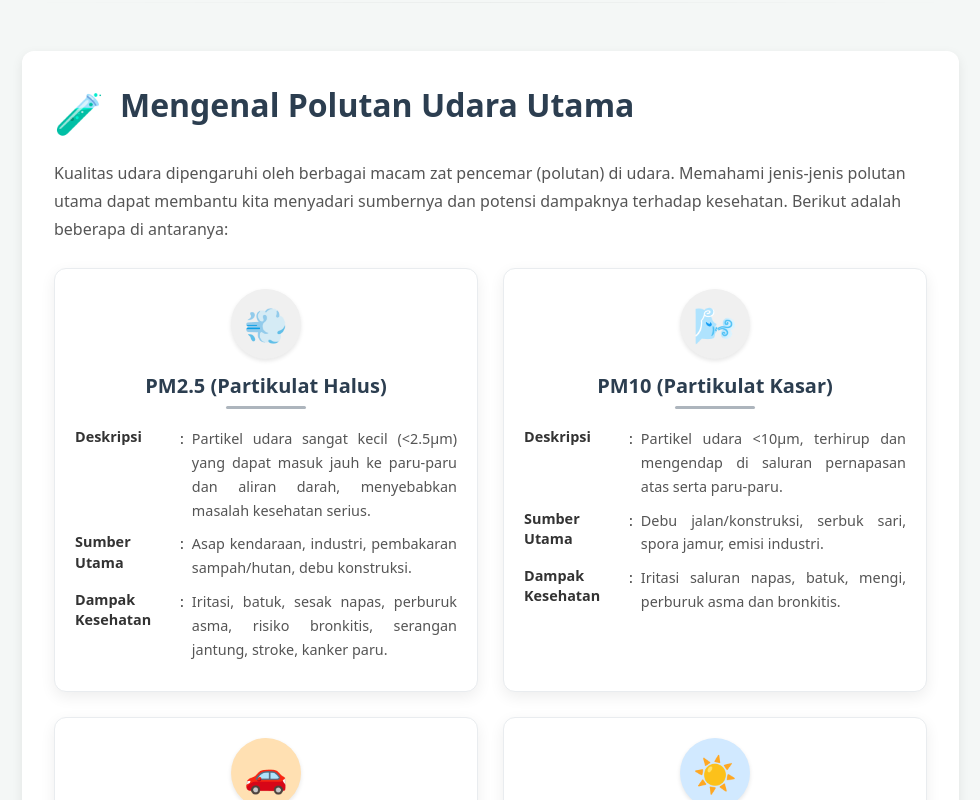
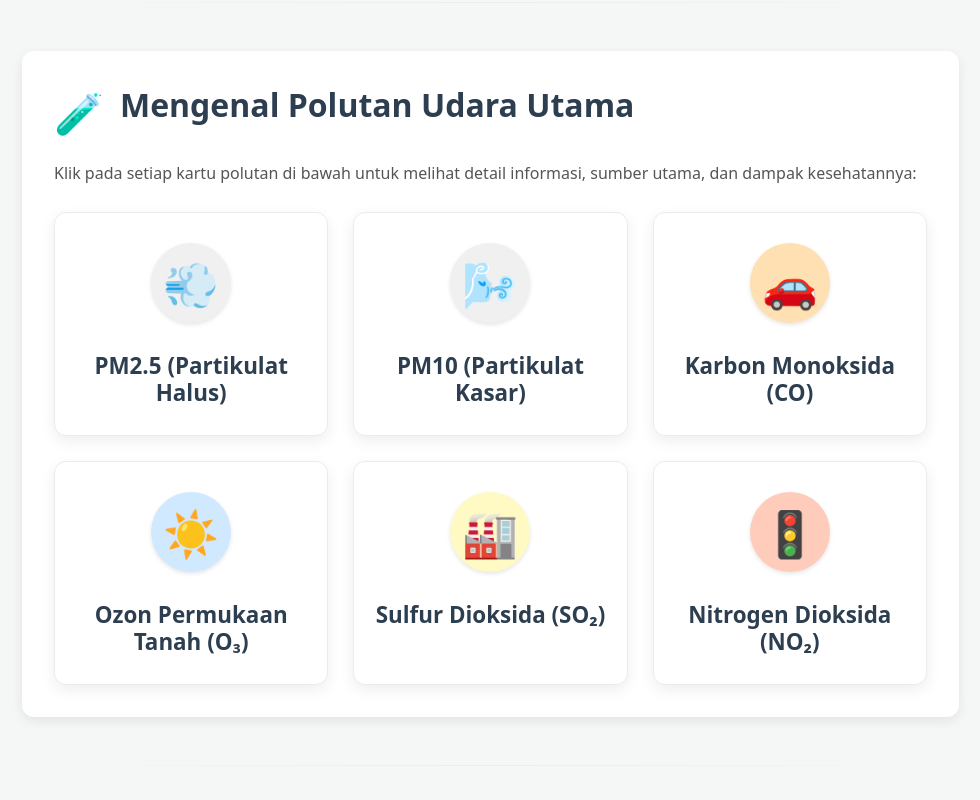
Before and after one commit to RezaHarahap18/Sky-Watch, a React (Vite) app in the folder frontend/: page /information in a window 1280 px wide. Shown: the part 1400-2200 px from the top of the page, without its empty margins (297-1277 px from the left). Built offline with nearby package versions, Linux system fonts and the light colour scheme; a web font is replaced by a local one.

Commit message:
Update Information Page: Redesign pollutant cards and improve sidebar functionality

```diff
--- a/frontend/src/components/informationPageSections/PollutantTypesSection.jsx
+++ b/frontend/src/components/informationPageSections/PollutantTypesSection.jsx
@@ -1,4 +1,4 @@
-import React from 'react';
+import React, { useState } from 'react';
 import styles from '../../pages/InformationPage.module.css';
 
 const pollutantsData = [
@@ -64,6 +64,7 @@ const pollutantsData = [
   }
 ];
 
+
 function PollutantDetailItem({ label, value }) {
   return (
     <div className={styles.pollutantDetailItem}>
@@ -74,13 +75,24 @@ function PollutantDetailItem({ label, value }) {
   );
 }
 
-function PollutantCard({ iconPlaceholder, name, description, sources, impacts, iconBgClass, accentColorClass }) {
+function PollutantCard({ pollutant, isExpanded, onToggle }) {
+  const { iconPlaceholder, name, description, sources, impacts, iconBgClass, accentColorClass } = pollutant;
+
   return (
-    <div className={styles.pollutantCard}>
-      <div className={`${styles.pollutantCardIconContainer} ${iconBgClass}`}>
-        <span className={styles.pollutantCardIcon}>{iconPlaceholder}</span>
+    <div
+      className={`${styles.pollutantCard} ${isExpanded ? styles.pollutantCardExpanded : styles.pollutantCardCollapsed}`}
+      onClick={onToggle}
+      role="button"
+      tabIndex={0}
+      onKeyPress={(e) => (e.key === 'Enter' || e.key === ' ') && onToggle()}
+    >
+      <div className={`${styles.pollutantCardIconContainer} ${iconBgClass} ${isExpanded ? styles.iconContainerExpanded : styles.iconContainerCollapsed}`}>
+        <span className={`${styles.pollutantCardIcon} ${isExpanded ? styles.iconExpanded : styles.iconCollapsed}`}>{iconPlaceholder}</span>
       </div>
-      <h3 className={`${styles.pollutantCardTitle} text-center`}>{name}</h3>
+      <h3 className={`${styles.pollutantCardTitle} ${isExpanded ? styles.titleExpanded : styles.titleCollapsed} text-center`}>{name}</h3>
+
+      {isExpanded && (
+        <>
           <div className={`${styles.titleAccentLine} ${accentColorClass}`}></div>
           <div className={styles.pollutantCardContent}>
             <PollutantDetailItem label="Deskripsi" value={description} />
@@ -93,11 +105,23 @@ function PollutantCard({ iconPlaceholder, name, description, sources, impacts, i
               value={impacts}
             />
           </div>
+        </>
+      )}
     </div>
   );
 }
 
 function PollutantTypesSection() {
+  const [openCards, setOpenCards] = useState({});
+
+  const handleCardToggle = (pollutantId) => {
+    setOpenCards(prevOpenCards => ({
+      ...prevOpenCards,
+      [pollutantId]: !prevOpenCards[pollutantId]
+    }));
+  };
+
+
   return (
     <section id="jenis-polutan" className={`${styles.infoSection} ${styles.fadeInElement}`}>
       <div className="d-flex align-items-center mb-3">
@@ -105,22 +129,16 @@ function PollutantTypesSection() {
         <h2 className={styles.sectionTitle}>Mengenal Polutan Udara Utama</h2>
       </div>
       <p className={styles.paragraph}>
-        Kualitas udara dipengaruhi oleh berbagai macam zat pencemar (polutan) di udara.
-        Memahami jenis-jenis polutan utama dapat membantu kita menyadari sumbernya dan potensi
-        dampaknya terhadap kesehatan. Berikut adalah beberapa di antaranya:
+        Klik pada setiap kartu polutan di bawah untuk melihat detail informasi, sumber utama, dan dampak kesehatannya:
       </p>
 
       <div className={styles.pollutantGridContainer}>
         {pollutantsData.map(pollutant => (
           <PollutantCard
             key={pollutant.id}
-            iconPlaceholder={pollutant.iconPlaceholder}
-            name={pollutant.name}
-            description={pollutant.description}
-            sources={pollutant.sources}
-            impacts={pollutant.impacts}
-            iconBgClass={pollutant.iconBgClass}
-            accentColorClass={pollutant.accentColorClass}
+            pollutant={pollutant}
+            isExpanded={!!openCards[pollutant.id]}
+            onToggle={() => handleCardToggle(pollutant.id)}
           />
         ))}
       </div>
--- a/frontend/src/pages/InformationPage.module.css
+++ b/frontend/src/pages/InformationPage.module.css
@@ -169,12 +169,10 @@
    ========================================================================== */
 
 
-/* ==========================================================================
-   AWAL STYLE SECTION JENIS POLUTAN (PollutantTypesSection)
-   ========================================================================== */
+/* === AWAL STYLE SECTION JENIS POLUTAN (PollutantTypesSection) - DENGAN CARD REVEAL === */
 .pollutantGridContainer {
   display: grid;
-  grid-template-columns: repeat(auto-fit, minmax(300px, 1fr));
+  grid-template-columns: repeat(3, 1fr);
   gap: 25px;
   margin-top: 25px;
 }
@@ -185,15 +183,54 @@
   border-radius: 12px;
   padding: 20px;
   box-shadow: 0 5px 15px rgba(0, 0, 0, 0.07);
-  transition: transform 0.3s ease-out, box-shadow 0.3s ease-out;
+  transition: transform 0.3s ease-out, box-shadow 0.3s ease-out, height 0.3s ease-in-out;
   display: flex;
   flex-direction: column;
-  height: 100%;
+  min-height: 220px;
+  cursor: pointer;
+  overflow: hidden;
 }
 
 .pollutantCard:hover {
-  transform: translateY(-8px);
-  box-shadow: 0 8px 25px rgba(0, 0, 0, 0.1);
+  transform: translateY(-5px);
+  box-shadow: 0 7px 20px rgba(0, 0, 0, 0.1);
+}
+
+/* --- Gaya untuk State Collapsed (Default) --- */
+.pollutantCardCollapsed .pollutantCardIconContainer {
+  width: 80px;
+  height: 80px;
+  margin-top: 10px;
+  transition: width 0.3s ease-in-out, height 0.3s ease-in-out, margin-top 0.3s ease-in-out;
+}
+.pollutantCardCollapsed .pollutantCardIcon {
+  font-size: 2.8rem;
+  transition: font-size 0.3s ease-in-out;
+}
+.pollutantCardCollapsed .pollutantCardTitle {
+  font-size: 1.4rem;
+  margin-top: 15px;
+  transition: font-size 0.3s ease-in-out, margin-top 0.3s ease-in-out;
+}
+.pollutantCardCollapsed .titleAccentLine,
+.pollutantCardCollapsed .pollutantCardContent {
+  display: none;
+}
+
+.pollutantCardExpanded .pollutantCardIconContainer {
+  width: 70px;
+  height: 70px;
+  margin-top: 0;
+  transition: width 0.3s ease-in-out, height 0.3s ease-in-out, margin-top 0.3s ease-in-out;
+}
+.pollutantCardExpanded .pollutantCardIcon {
+  font-size: 2.2rem;
+  transition: font-size 0.3s ease-in-out;
+}
+.pollutantCardExpanded .pollutantCardTitle {
+  font-size: 1.25rem;
+  margin-top: 0;
+  transition: font-size 0.3s ease-in-out, margin-top 0.3s ease-in-out;
 }
 
 .pollutantCardIconContainer {
@@ -209,7 +246,6 @@
   box-shadow: 0 2px 4px rgba(0,0,0,0.1);
 }
 
-/* Warna Latar Tematik untuk Kontainer Ikon Polutan */
 .iconBgParticulate { background-color: #f0f0f0; }
 .iconBgCO { background-color: #ffe0b2; }
 .iconBgO3 { background-color: #d1e9ff; }
@@ -234,7 +270,6 @@
   width: 80px;
   margin: 0 auto 18px auto;
   border-radius: 2px;
-  /* Warna diatur oleh kelas .accentColor... */
 }
 
 /* Kelas warna untuk garis aksen di bawah judul kartu polutan */
@@ -277,6 +312,36 @@
 .pollutantDetailValue {
    flex-grow: 1;
   text-align: justify;
+}
+
+.pollutantCardContent {
+  text-align: left;
+  flex-grow: 1;
+  opacity: 1;
+  max-height: 1000px;
+  transition: opacity 0.3s ease-in-out 0.1s, max-height 0.3s ease-in-out;
+}
+
+.pollutantCardCollapsed .pollutantCardContent {
+  opacity: 0;
+  max-height: 0;
+  overflow: hidden;
+  margin-top: 0;
+  padding-top: 0;
+  padding-bottom: 0;
+}
+/* Media Query untuk layar medium (tablet) */
+@media (max-width: 991.98px) {
+  .pollutantGridContainer {
+    grid-template-columns: repeat(2, 1fr);
+  }
+}
+
+/* Media Query untuk layar kecil (mobile) */
+@media (max-width: 767.98px) {
+  .pollutantGridContainer {
+    grid-template-columns: 1fr;
+  }
 }
 /* ==========================================================================
    AKHIR STYLE SECTION JENIS POLUTAN (PollutantTypesSection)
@@ -388,7 +453,7 @@
   padding: 25px;
   border-radius: 10px;
   box-shadow: 0 4px 15px rgba(0, 0, 0, 0.08);
-  border-left: 5px solid #007bff;
+  border-left: 5px solid #ff0000;
   height: 100%;
   transition: box-shadow 0.3s ease;
 }
@@ -611,6 +676,7 @@
   transform: scale(1.03);
 }
 
+
 /* Konten Utama */
 .mainContentWrapper {
   flex-grow: 1;
@@ -635,17 +701,34 @@
 /* Responsivitas untuk Mobile (Sidebar menjadi Off-Canvas) */
 @media (max-width: 991.98px) {
   .sidebarGlobalToggleBtn {
-    display: block !important;
-    position: fixed;
-    top: calc((56px + 15px));
-    left: 15px;
-    z-index: 1045;
-    padding: 0.375rem 0.75rem;
-    font-size: 1.25rem;
-    line-height: 1;
+  position: fixed;
+  top: 50%;
+  left: 0;
+  transform: translateY(-50%);
+  z-index: 1045;
+  width: 40px;
+  height: 50px;
+  border: 1px solid #dee2e6;
+  border-left: none;
+  border-radius: 0 8px 8px 0;
+  display: flex;
+  align-items: center;
+  justify-content: center;
+  padding: 0;
+  background-color: #ffffff;
+  box-shadow: 2px 0 5px rgba(0,0,0,0.1);
+  font-size: 1.5rem;
+  line-height: 1;
+  color: #34495e;
+  cursor: pointer;
+  transition: background-color 0.2s ease, box-shadow 0.2s ease;
   }
 
-  .sidebarNavWrapper {
+  .sidebarGlobalToggleBtn:hover {
+  background-color: #f8f9fa;
+}
+
+   .sidebarNavWrapper {
     position: fixed;
     top: 0;
     left: 0;
@@ -656,6 +739,7 @@
     box-shadow: 2px 0 5px rgba(0,0,0,0.2);
     transition: transform 0.3s ease-in-out;
     padding: 0 !important;
+    background-color: #f8f9fa;
     border-right: 1px solid #dee2e6;
     border-radius: 0 12px 12px 0;
     margin-right: 0;
@@ -663,19 +747,14 @@
 
   .sidebarNavExpanded {
     transform: translateX(0);
-    width: 280px !important;
-    opacity: 1;
-    visibility: visible;
   }
 
   .sidebarNavCollapsed {
-      transform: translateX(-100%);
-      width: 280px !important;
+    transform: translateX(-100%);
   }
 
   .sidebarNavInner {
     padding: 1rem;
-    padding-top: calc((56px + 15px + 40px + 15px));
     height: 100%;
     overflow-y: auto;
   }
@@ -691,8 +770,8 @@
   }
 
   .mainContentWrapper,
-  .mainContentWhenSidebarCollapsed,
-  .mainContentWhenSidebarExpanded {
+  .mainContentWhenSidebarExpanded,
+  .mainContentWhenSidebarCollapsed {
     margin-left: 0 !important;
     width: 100%;
   }
--- a/frontend/src/pages/information-page.jsx
+++ b/frontend/src/pages/information-page.jsx
@@ -1,11 +1,11 @@
 import React, { useState, useEffect } from 'react';
 import styles from './InformationPage.module.css';
-
 import AqiExplanationSection from '../components/informationPageSections/AqiExplanationSection';
 import PollutantTypesSection from '../components/informationPageSections/PollutantTypesSection';
 import HealthImpactsSection from '../components/informationPageSections/HealthImpactsSection';
 import ProtectionTipsSection from '../components/informationPageSections/ProtectionTipsSection';
 import Footer from '../components/footer';
+
 
 function InformationPage() {
   const [isSidebarExpanded, setIsSidebarExpanded] = useState(true);
@@ -43,6 +43,7 @@ function InformationPage() {
     return () => window.removeEventListener('resize', checkScreenWidth);
   }, []);
 
+
   return (
     <div className={`${styles.informationPageContainer} container-fluid px-0`}>
       <header className={`${styles.pageHeader} py-5 text-white text-center`}>
@@ -55,15 +56,16 @@ function InformationPage() {
         </div>
       </header>
 
+      {!isSidebarExpanded && window.innerWidth < 992 && (
         <button
           className={`${styles.sidebarGlobalToggleBtn} d-lg-none btn btn-light shadow-sm`}
-        onClick={() => setIsSidebarExpanded(!isSidebarExpanded)}
+          onClick={() => setIsSidebarExpanded(true)}
           aria-controls="infoPageSidebar"
-        aria-expanded={isSidebarExpanded}
-        style={{ top: (document.querySelector('nav.navbar')?.offsetHeight || 56) + 15 }}
+          aria-expanded="false"
         >
-        {isSidebarExpanded ? <span aria-hidden="true">&times;</span> : <span aria-hidden="true">☰</span>}
+          ››
         </button>
+      )}
 
       <div className={`${styles.infoPageLayoutContainer}`}>
         <nav
@@ -75,11 +77,20 @@ function InformationPage() {
         >
           <div className={`${styles.sidebarNavInner} sticky-top`} style={{ top: (document.querySelector('nav.navbar')?.offsetHeight || 70) + 20 }}>
             <div className={`${styles.sidebarHeader} d-flex justify-content-between align-items-center mb-3`}>
-              {isSidebarExpanded && <h5 className={styles.sidebarTitle}>Navigasi Cepat</h5>}
+              <h5 className={`${styles.sidebarTitle} ${!isSidebarExpanded && 'd-none'}`}>Navigasi Cepat</h5>
+              {isSidebarExpanded && (
+                <button
+                  className={`${styles.sidebarInternalCloseBtn} btn-close d-lg-none`}
+                  onClick={() => setIsSidebarExpanded(false)}
+                  aria-label="Tutup Navigasi"
+                ></button>
+              )}
             </div>
+
+            {/* Konten Navigasi */}
             <ul className="nav flex-column">
                {sections.map(section => (
-                <li className="nav-item" key={section.id} title={section.title}>
+                <li className="nav-item" key={section.id} title={isSidebarExpanded ? '' : section.title}>
                   <a
                     className={`${styles.sidebarLink} nav-link`}
                     href={`#${section.id}`}
@@ -89,11 +100,12 @@ function InformationPage() {
                     }}
                   >
                     <span className={styles.sidebarIcon}>{section.icon}</span>
-                    {isSidebarExpanded && <span className={styles.sidebarLinkText}>{section.title}</span>}
+                    <span className={`${styles.sidebarLinkText} ${!isSidebarExpanded && 'd-none'}`}>{section.title}</span>
                   </a>
                 </li>
               ))}
             </ul>
+
             <button
               className={`${styles.sidebarToggleButton} d-none d-lg-block`}
               onClick={() => setIsSidebarExpanded(!isSidebarExpanded)}
@@ -104,13 +116,13 @@ function InformationPage() {
           </div>
         </nav>
 
+        {/* Konten Utama */}
         <main
           className={`
             ${styles.mainContentWrapper}
             ${isSidebarExpanded ? styles.mainContentWhenSidebarExpanded : styles.mainContentWhenSidebarCollapsed}
           `}
         >
-          <div className={styles.mainContentInner}>
           <div className="container-fluid py-md-5 py-4 px-md-4 px-3">
             <div id="apa-itu-aqi"><AqiExplanationSection /></div>
             <hr className={styles.sectionDivider} />
@@ -120,7 +132,6 @@ function InformationPage() {
             <hr className={styles.sectionDivider} />
             <div id="cara-melindungi-diri"><ProtectionTipsSection /></div>
           </div>
-          </div>
         </main>
       </div>
       <Footer />
```
Lines whose indentation alone changed are shown as unchanged.
